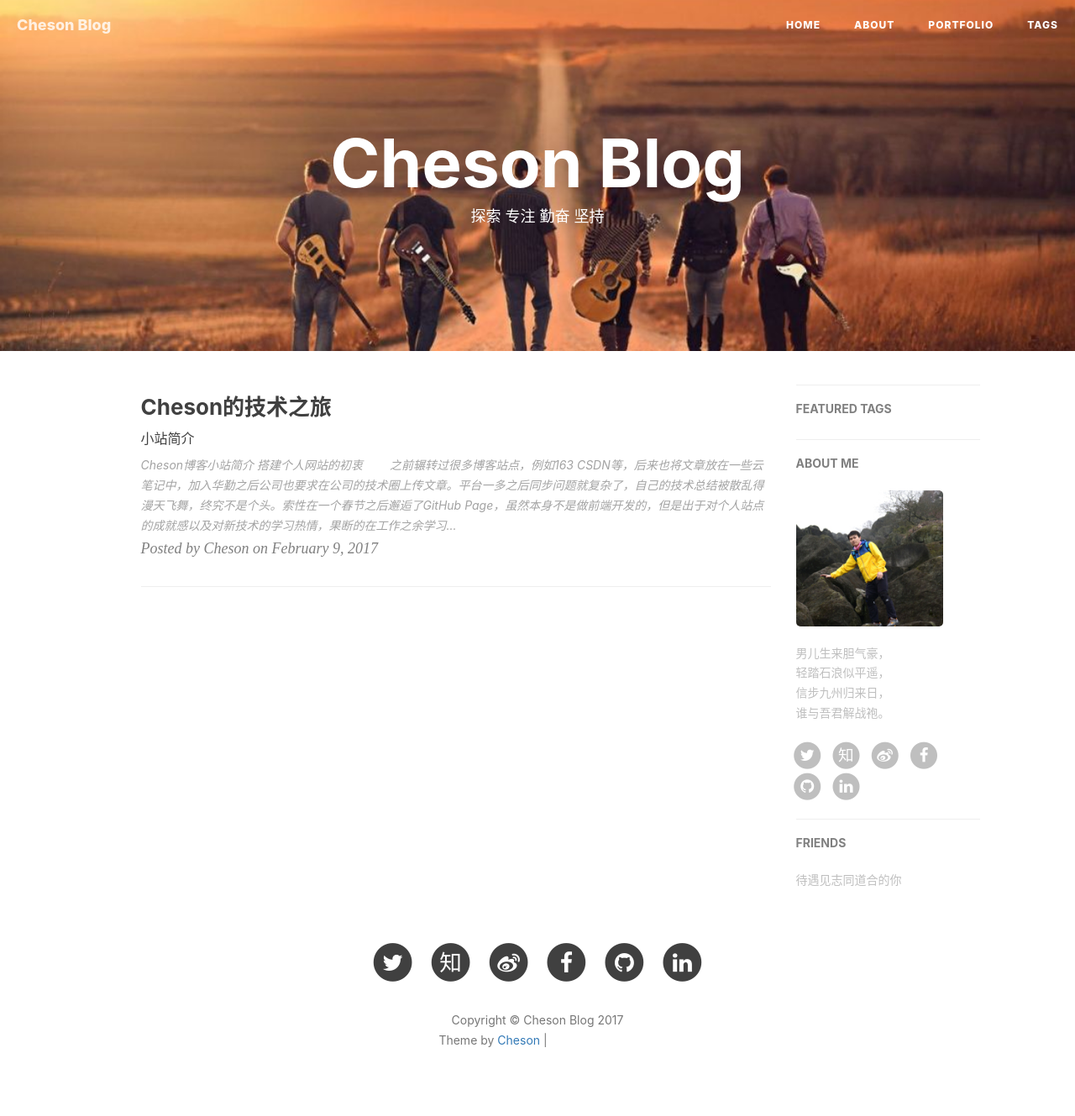
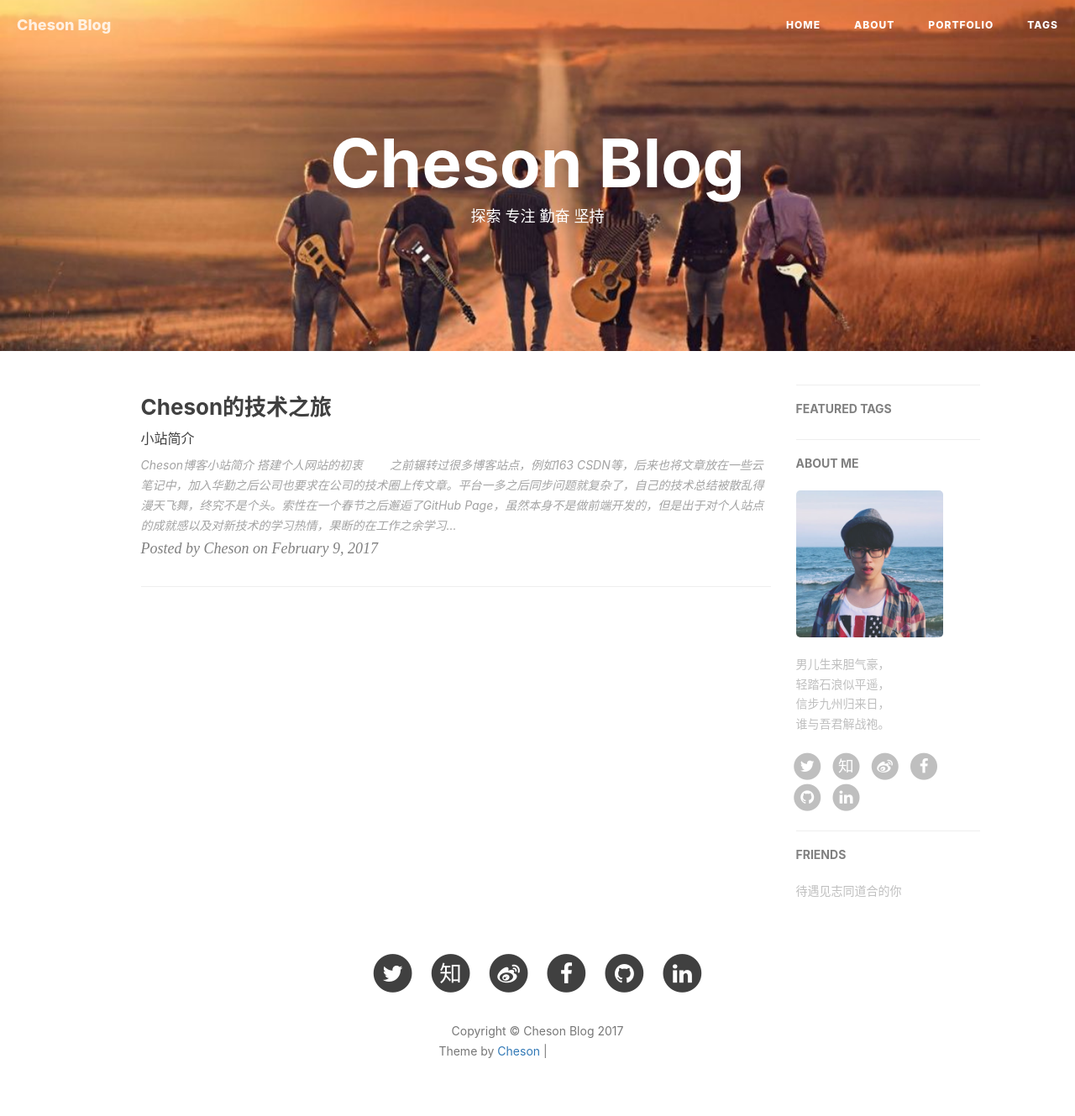
Before and after one commit to chendongqi/blog, a Jekyll site: the page built from index.html, in a window 1280 px wide. Shown: the whole page at 84% size. Built offline with Jekyll 4.4.1, drawn with Linux system fonts in a browser that asks for light colours; nearby versions of some CDN libraries; the list of posts is cut into pages by our own code; comment, search, counter and statistics services are not loaded; grey boxes are pictures that could not be loaded.

Commit message:
test image

```diff
--- a/_config.yml
+++ b/_config.yml
@@ -71,7 +71,7 @@
 # Sidebar settings
 sidebar: true                           # whether or not using Sidebar.
 sidebar-about-description: "男儿生来胆气豪，<br>轻踏石浪似平遥，<br>信步九州归来日，<br>谁与吾君解战袍。"
-sidebar-avatar: /img/avatar-cheson.jpg      # use absolute URL, seeing it's used in both `/` and `/about/`
+sidebar-avatar: /img/avatar-sea-hux.jpg      # use absolute URL, seeing it's used in both `/` and `/about/`
 
 
 
```
